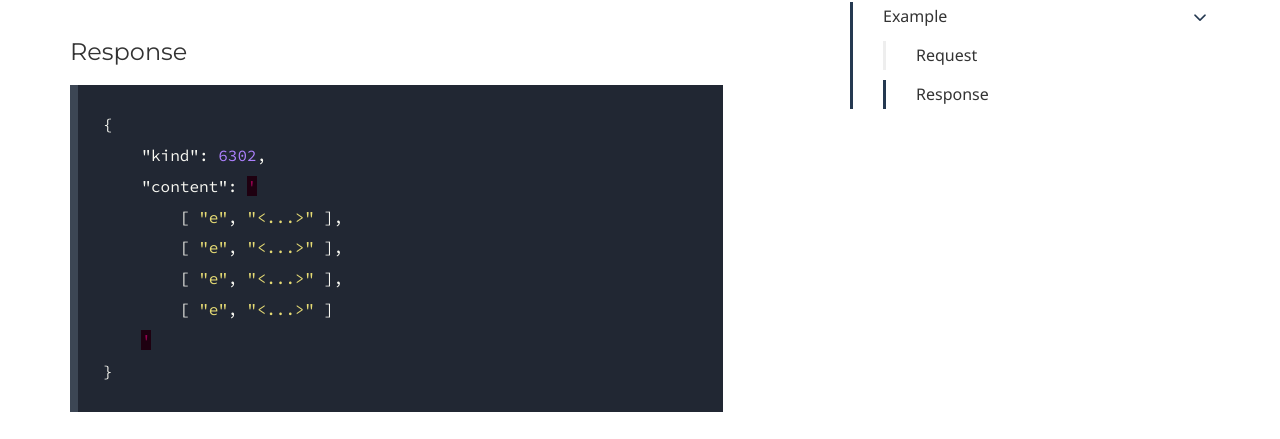
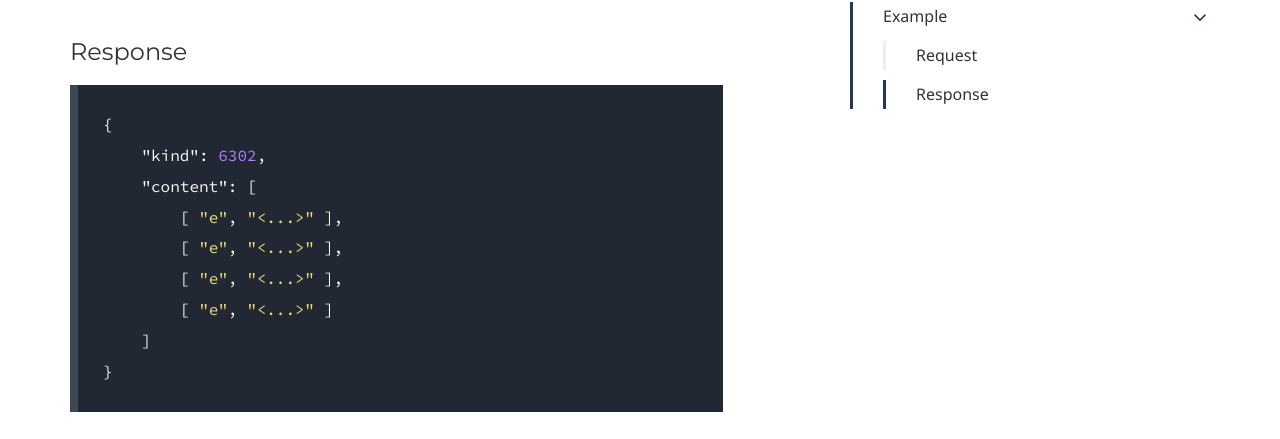
Before and after one commit to nostr-protocol/data-vending-machines, a Jekyll site: the page built from kinds/5302.md, in a window 1280 px wide and 900 px high, scrolled down 1643 px. Shown: the part 173-612 px from the top of the window. Built offline with Jekyll 4.4.1, drawn with Linux system fonts in a browser that asks for light colours; some web fonts are replaced.

Commit message:
Update 5302.md

````diff
--- a/kinds/5302.md
+++ b/kinds/5302.md
@@ -44,11 +44,11 @@ Clients can ask a Search DVM to return notes based on certain filters.
 ```json
 {
     "kind": 6302,
-    "content": '
+    "content": [
         [ "e", "<...>" ],
         [ "e", "<...>" ],
         [ "e", "<...>" ],
         [ "e", "<...>" ]
-    '
+    ]
 }
 ```
````
